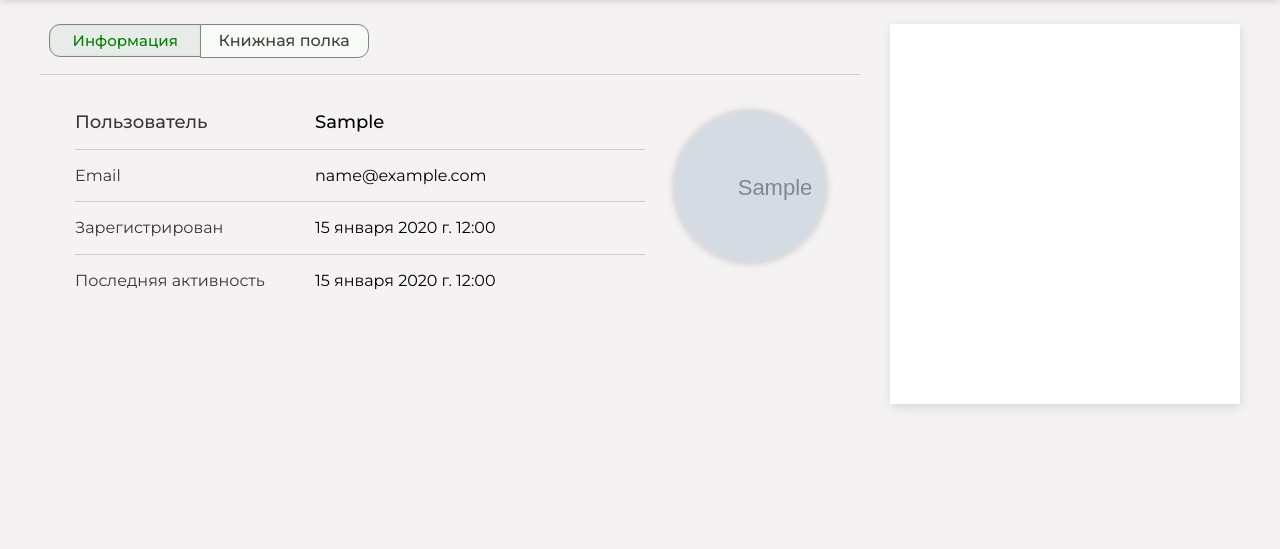
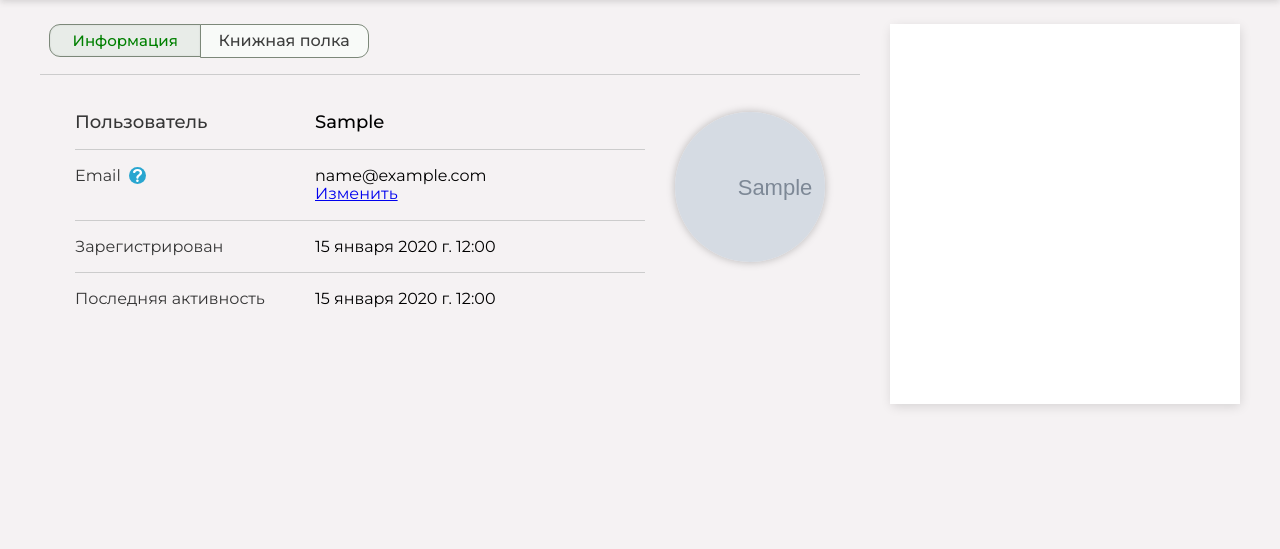
Before and after one commit to AlexKutz/web_novels_site, a Django app: page /accounts/profile in a window 1280 px wide. Shown: the part 55-604 px from the top of the page. Run offline with Django 4.2, Linux system fonts and the light colour scheme; a user stored in the database is signed in; tables that the repository leaves empty hold one stand-in row (values such as "Sample post"); grey boxes marked "Sample" are stand-in pictures; style sheets or scripts are compiled from the project's sources; some libraries are stand-ins or nearby versions.

Commit message:
Implemented mail change

```diff
--- a/authentication/admin.py
+++ b/authentication/admin.py
@@ -13,7 +13,7 @@ class CustomUserAdmin(UserAdmin):
     list_display = ('username', 'email', 'is_staff', 'is_active',)
     list_filter = ('username', 'email', 'is_staff', 'is_active',)
     fieldsets = (
-        (None, {'fields': ('username', 'image', 'email', 'password')}),
+        (None, {'fields': ('username', 'image', 'email', 'is_active_email', 'password')}),
         ('Permissions', {'fields': ('is_staff', 'is_active')})
     )
     add_fieldsets = (
--- a/authentication/templates/authentication/profile.html
+++ b/authentication/templates/authentication/profile.html
@@ -1,6 +1,7 @@
 {% extends 'novel/base.html' %}
 {% block title %}Profile{% endblock %}
 {% block content %}
+    {% csrf_token %}
     <div class="profile">
         <div class="profile__change-tabs">
             <input type="radio" name="tabs" value="1" id="changetab1" checked>
@@ -23,14 +24,41 @@
                 <div class="profile-row">
                     <div class="profile-row__name">
                         Email
+                        <div class="tooltip">
+                            <svg version="1.1" id="Capa_1" xmlns="http://www.w3.org/2000/svg" xmlns:xlink="http://www.w3.org/1999/xlink" x="0px" y="0px"
+	 width="15.1px" height="15.1px" viewBox="0 0 973.1 973.1" style="enable-background:new 0 0 973.1 973.1;" xml:space="preserve"
+	>
+<g>
+	<path d="M502.29,788.199h-47c-33.1,0-60,26.9-60,60v64.9c0,33.1,26.9,60,60,60h47c33.101,0,60-26.9,60-60v-64.9
+		C562.29,815,535.391,788.199,502.29,788.199z"/>
+	<path d="M170.89,285.8l86.7,10.8c27.5,3.4,53.6-12.4,63.5-38.3c12.5-32.7,29.9-58.5,52.2-77.3c31.601-26.6,70.9-40,117.9-40
+		c48.7,0,87.5,12.8,116.3,38.3c28.8,25.6,43.1,56.2,43.1,92.1c0,25.8-8.1,49.4-24.3,70.8c-10.5,13.6-42.8,42.2-96.7,85.9
+		c-54,43.7-89.899,83.099-107.899,118.099c-18.4,35.801-24.8,75.5-26.4,115.301c-1.399,34.1,25.8,62.5,60,62.5h49
+		c31.2,0,57-23.9,59.8-54.9c2-22.299,5.7-39.199,11.301-50.699c9.399-19.701,33.699-45.701,72.699-78.1
+		C723.59,477.8,772.79,428.4,795.891,392c23-36.3,34.6-74.8,34.6-115.5c0-73.5-31.3-138-94-193.4c-62.6-55.4-147-83.1-253-83.1
+		c-100.8,0-182.1,27.3-244.1,82c-52.8,46.6-84.9,101.8-96.2,165.5C139.69,266.1,152.39,283.5,170.89,285.8z"/>
+</g>
+</svg>
+                            <span class="tooltip-text">Используются для восстановления доступа к аккаунту.</span>
+                        </div>
                     </div>
                     <div class="profile-row__value">
                         {% if user.email and user.is_active_email %}
-                            {{ user.email }}
-                        {% elif user.email and not user.is_active_email%}
-                            {{ user.email }} is not confirmed. <a href="#">Confirm</a>
+                            <div class="profile-email" id="profileEmail">
+                                {{ user.email }}
+                                <a href="#" id="setEmailBtn">Изменить</a>
+                            </div>
+                        {% elif user.email and not user.is_active_email %}
+                            <div class="profile-email" id="profileEmail">
+                                {{ user.email }}
+                                <a href="#" id="setEmailBtn">Изменить</a>
+                                <a href="#" class="profile-email__confirm-btn" id="emailConfirmBtn">Подтвердить</a>
+                            </div>
                         {% else %}
-                            <a href="#">Set email</a>
+                            <div class="profile-email" id="profileEmail">
+                                <a href="#" class="profile-email__set-btn" id="setEmailBtn">Указать Email</a>
+                            </div>
+
                         {% endif %}
                     </div>
 
--- a/authentication/urls.py
+++ b/authentication/urls.py
@@ -4,5 +4,6 @@ from . import views
 
 urlpatterns = [
     path('profile', views.profile, name='profile'),
+    path('email_change', views.email_change, name='email_change'),
     path('registration', views.registration, name='registration'),
 ]
--- a/authentication/views.py
+++ b/authentication/views.py
@@ -1,10 +1,13 @@
+import json
+
 from django.contrib.auth import authenticate, login
 from django.contrib.auth.decorators import login_required
+from django.http import JsonResponse
 from django.shortcuts import render, redirect
 from django.urls import reverse
 from django.utils.http import urlencode
 
-from .forms import CustomUserCreationForm
+from .forms import CustomUserCreationForm, EmailChangeForm
 
 
 @login_required(redirect_field_name='login')
@@ -31,3 +34,22 @@ def registration(request):
     else:
         form = CustomUserCreationForm()
     return render(request, 'authentication/registration.html', {'form': form})
+
+
+@login_required(redirect_field_name='login')
+def email_change(request):
+    if request.method == 'POST':
+        data = json.loads(request.body)
+        form = EmailChangeForm(request.user, data)
+        if form.is_valid():
+            form.save()
+            return JsonResponse({
+                'message': 'Электронная почта изменена',
+                'new_email': data.get('new_email'),
+            }, safe=False)
+        else:
+            errors = form.errors.as_data()
+            print(errors)
+            return JsonResponse({
+                'message': form.errors,
+            }, safe=False, status=400)
--- a/novel/static/css/main.scss
+++ b/novel/static/css/main.scss
@@ -127,6 +127,120 @@
 ::-webkit-scrollbar-thumb {
   background: #84c472;
   border-radius: 3px;
+}
+
+/**
+ * ==============================================
+ * Dot Pulse
+ * ==============================================
+ */
+
+@mixin dot(
+  $width: $dot-width,
+  $height: $dot-height,
+  $radius: $dot-radius,
+  $bg-color: $dot-bg-color,
+  $color: $dot-color
+) {
+  width: $width;
+  height: $height;
+  border-radius: $radius;
+  background-color: $bg-color;
+  color: $color;
+}
+
+$dot-width: 10px;
+$dot-height: 10px;
+$dot-radius: $dot-width/2;
+
+$dot-color: #9880ff;
+$dot-bg-color: $dot-color;
+$dot-before-color: $dot-color;
+$dot-after-color: $dot-color;
+
+$dot-spacing: $dot-width + $dot-width/2;
+$left-pos: -9999px;
+$x1: -$left-pos - $dot-spacing;
+$x2: -$left-pos;
+$x3: -$left-pos + $dot-spacing;
+
+.dot-pulse {
+  position: relative;
+  left: $left-pos;
+  margin-left: 20px;
+
+  @include dot;
+
+  box-shadow: $x2 0 0 -5px;
+  animation: dot-pulse 1.5s infinite linear;
+  animation-delay: .25s;
+
+  &::before,
+  &::after {
+    content: '';
+    display: inline-block;
+    position: absolute;
+    top: 0;
+
+    @include dot;
+  }
+
+  &::before {
+    box-shadow: $x1 0 0 -5px;
+    animation: dot-pulse-before 1.5s infinite linear;
+    animation-delay: 0s;
+  }
+
+  &::after {
+    box-shadow: $x3 0 0 -5px;
+    animation: dot-pulse-after 1.5s infinite linear;
+    animation-delay: .5s;
+  }
+}
+
+@keyframes dot-pulse-before {
+  0% {
+    box-shadow: $x1 0 0 -5px;
+  }
+
+  30% {
+    box-shadow: $x1 0 0 2px;
+  }
+
+  60%,
+  100% {
+    box-shadow: $x1 0 0 -5px;
+  }
+}
+
+@keyframes dot-pulse {
+  0% {
+    box-shadow: $x2 0 0 -5px;
+  }
+
+  30% {
+    box-shadow: $x2 0 0 2px;
+  }
+
+  60%,
+  100% {
+    box-shadow: $x2 0 0 -5px;
+  }
+}
+
+@keyframes dot-pulse-after {
+  0% {
+    box-shadow: $x3 0 0 -5px;
+  }
+
+  30% {
+    box-shadow: $x3 0 0 2px;
+  }
+
+  60%,
+  100% {
+    box-shadow: $x3 0 0 -5px;
+  }
 }
 
 /*
@@ -1207,7 +1321,8 @@ body {
   margin-bottom: 25px;
   color: #525252;
   font-size: 14px;
-  a{
+
+  a {
     color: #525252;
   }
 }
@@ -1883,21 +1998,21 @@ input[type=number] {
     border: 1px solid #7c8879;
     transition: 0.1s;
     font-weight: 500;
-    color: rgba(0,0,0, 0.75);
-  }
-
-  label:first-of-type{
+    color: rgba(0, 0, 0, 0.75);
+  }
+
+  label:first-of-type {
     border-radius: 11px 0px 0px 11px;
     transform: translateX(5px);
   }
 
-  label:nth-of-type(2n){
+  label:nth-of-type(2n) {
     border-radius: 0px 11px 11px 0px;
     width: 167px;
     transform: translateX(-5px);
   }
 
-  input:checked + label{
+  input:checked + label {
     color: green;
     background-color: #e8ece8;
     font-size: 15px;
@@ -1957,12 +2072,17 @@ input[type=number] {
 
 .profile-row {
   display: flex;
+
   &__name {
     flex: 0 1 240px;
     color: #363636;
-  }
+    display: flex;
+  }
+
   &__value {
     flex: 1 1 auto;
+    display: flex;
+    align-items: center;
     color: black;
   }
 }
@@ -1972,6 +2092,77 @@ input[type=number] {
   font-size: 18px;
 }
 
+.tooltip {
+  margin-left: 8px;
+  display: flex;
+  justify-content: center;
+  align-items: center;
+  position: relative;
+  width: 17px;
+  height: 17px;
+  background-color: #29a6d0;
+  object-fit: contain;
+  border-radius: 50%;
+  padding: 2px 2px;
+  box-sizing: border-box;
+
+  svg {
+    width: 100%;
+    height: 100%;
+    fill: white;
+
+    &:hover + span {
+      visibility: visible;
+      opacity: 1;
+    }
+  }
+
+  &-text {
+    position: absolute;
+    top: 24px;
+    left: -20px;
+    width: 450px;
+    background-color: #29a6d0;
+    color: #fff;
+    text-align: center;
+    padding: 5px 0;
+    border-radius: 6px;
+    z-index: 1;
+    transition: opacity 0.3s;
+    visibility: hidden;
+    opacity: 0;
+    padding: 4px 4px;
+
+    &::after {
+      content: "";
+      position: absolute;
+      bottom: 100%;
+      left: 22px;
+      margin-top: -5px;
+      border-width: 5px;
+      border-style: solid;
+      border-color: transparent transparent #29a6d0 transparent;
+    }
+  }
+}
+
+.profile-email__input {
+}
+
+.profile-email__input_valid {
+  outline: 1px green solid;
+}
+
+.profile-email__input_invalid {
+  outline: 1px red solid;
+}
+
+#setEmailBtn {
+  display: block;
+}
+#emailConfirmBtn {
+  display: block;
+}
 
 /* ==========================================================================
 Helper classes
@@ -2029,6 +2220,7 @@ Helper classes
 
 .chapters {
   margin-top: 25px;
+
   h2 {
 
     font-size: 18px;
--- a/novel/views.py
+++ b/novel/views.py
@@ -59,7 +59,7 @@ def tags(request):
 
 def tag(request, tag):
     ctx = {
-        'tag':tag,
+        'tag': tag,
         'novel': Novel.objects.filter(tags__name=tag)
     }
     return render(request, 'novel/tag.html', ctx)
```
Also changed, not shown: authentication/forms.py (+45 -1 lines), front-end/index.js (+82 -0 lines).
